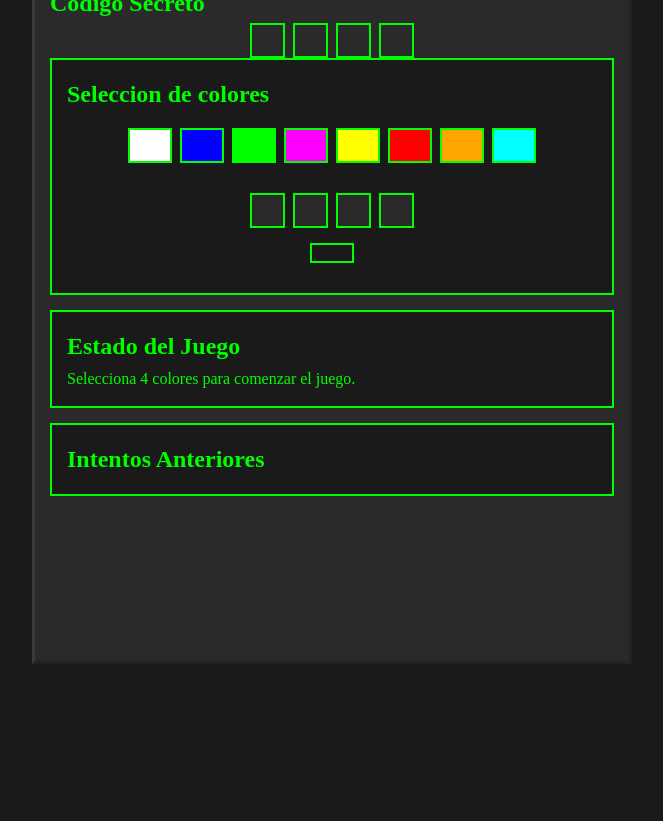
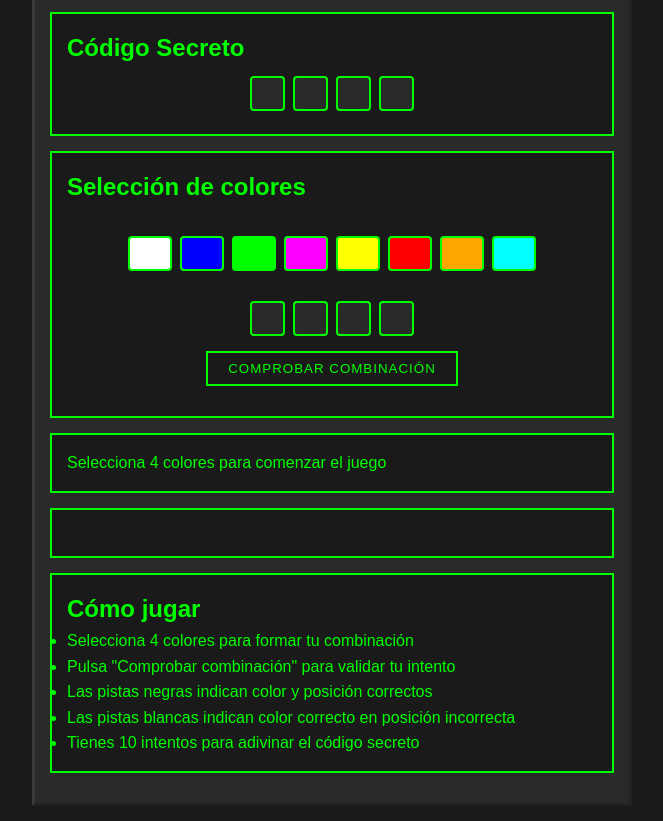
Before and after one commit to FranciscoFerna/MASTERMIND-JS, a plain HTML site: page index.html in a window 1280 px wide. Shown: the part 121-942 px from the top of the page, without its empty margins (308-971 px from the left). Before the commit the page ends 800 px from the top, so only its background shows below. Drawn offline with Linux system fonts and the light colour scheme; a web font is replaced by a local one.

Commit message:
Project finished, reviewed, something would be missing but there is no time. I hope you like it

```diff
--- a/index.html
+++ b/index.html
@@ -1,9 +1,11 @@
 <!DOCTYPE html>
-<html lang="en">
+<html lang="es">
 <head>
-  <!-- MetaTAGS - Aun por definir -->
     <meta charset="UTF-8">
     <meta name="viewport" content="width=device-width, initial-scale=1.0">
+    <meta name="description" content="Juego Mastermind - Adivina el código secreto">
+    <meta name="keywords" content="mastermind, juego, lógica, códigos, colores">
+    <meta name="author" content="Tu Nombre">
     <link rel="stylesheet" href="styles.css">
     <script src="script.js" defer></script>
     <title>MASTERMIND</title>
@@ -14,53 +16,91 @@
             <h1>MASTERMIND</h1>
         </header>
 
-    <!-- SectionMasterMind -> Codigo Secreto -->
-     <section">
+        <!-- Sección del código secreto -->
+        <section aria-label="Código Secreto">
             <h2>Código Secreto</h2>
-      <ul class="secret-code">
-        <li class="cell"></li>
-        <li class="cell"></li>
-        <li class="cell"></li>
-        <li class="cell"></li>
+            <ul class="secret-code" role="list">
+                <li class="cell" aria-label="Posición 1 del código secreto"></li>
+                <li class="cell" aria-label="Posición 2 del código secreto"></li>
+                <li class="cell" aria-label="Posición 3 del código secreto"></li>
+                <li class="cell" aria-label="Posición 4 del código secreto"></li>
             </ul>
         </section>
 
-     <!-- SectionPickerColor -> Seleccionar Color -->
-      <section>
-        <h2>Seleccion de colores</h2>
-        <ul class="color-palette" role="listbox">
-        <li><button class="color-option white"></button></li>
-        <li><button class="color-option blue" "></button></li>
-        <li><button class="color-option green"></button></li>
-        <li><button class="color-option violet"></button></li>
-        <li><button class="color-option yellow"></button></li>
-        <li><button class="color-option red"></li>
-        <li><button class="color-option orange"></button></li>
-        <li><button class="color-option cyan"></button></li>
+        <!-- Sección de selección de colores -->
+        <section aria-label="Selección de colores">
+            <h2>Selección de colores</h2>
+            <ul class="color-palette" role="listbox" aria-label="Paleta de colores disponibles">
+                <li>
+                    <button class="color-option white" aria-label="Seleccionar color blanco"></button>
+                </li>
+                <li>
+                    <button class="color-option blue" aria-label="Seleccionar color azul"></button>
+                </li>
+                <li>
+                    <button class="color-option green" aria-label="Seleccionar color verde"></button>
+                </li>
+                <li>
+                    <button class="color-option violet" aria-label="Seleccionar color violeta"></button>
+                </li>
+                <li>
+                    <button class="color-option yellow" aria-label="Seleccionar color amarillo"></button>
+                </li>
+                <li>
+                    <button class="color-option red" aria-label="Seleccionar color rojo"></button>
+                </li>
+                <li>
+                    <button class="color-option orange" aria-label="Seleccionar color naranja"></button>
+                </li>
+                <li>
+                    <button class="color-option cyan" aria-label="Seleccionar color cyan"></button>
+                </li>
             </ul>
 
-        <ul class="current-guess" role="list" n actual">
-          <li class="cell"></li>
-          <li class="cell"></li>
-          <li class="cell"></li>
-          <li class="cell"></li>
+            <div class="current-attempt">
+                <h3 class="visually-hidden">Intento actual</h3>
+                <ul class="current-guess" role="list" aria-label="Combinación actual">
+                    <li class="cell" aria-label="Posición 1 del intento actual"></li>
+                    <li class="cell" aria-label="Posición 2 del intento actual"></li>
+                    <li class="cell" aria-label="Posición 3 del intento actual"></li>
+                    <li class="cell" aria-label="Posición 4 del intento actual"></li>
                 </ul>
-        <button type="button" onclick="/* Function a implementar */"></button>
+                <button type="button" class="check-button" aria-label="Comprobar combinación">
+                    Comprobar combinación
+                </button>
+            </div>
         </section>
 
-      <!-- SectionInformations -> Seccion de informacion -->
-      <section>
+        <!-- Sección de información del juego -->
+        <section aria-label="Información del juego">
             <h2 class="visually-hidden">Estado del Juego</h2>
-        <p role="status">Selecciona 4 colores para comenzar el juego.</p>
+            <p role="status" aria-live="polite">
+                Selecciona 4 colores para comenzar el juego
+            </p>
+            <div class="game-controls"></div>
         </section>
 
-      <!-- SectionResults -> Seccion de resultados -->
-      <section>
+        <!-- Sección de historial de intentos -->
+        <section aria-label="Historial de intentos">
             <h2 class="visually-hidden">Intentos Anteriores</h2>
-        <ul class="attempts-history" role="log">
-          <!-- Las filas las crearemos dinamicamente con JavaScript -->
+            <ul class="attempts-history" role="log" aria-live="polite">
+                <!-- Las filas se crearán dinámicamente con JavaScript -->
+            </ul>
+        </section>
+
+        <!-- Sección de instrucciones -->
+        <section aria-label="Instrucciones del juego" class="instructions">
+            <h2>Cómo jugar</h2>
+            <ul>
+                <li>Selecciona 4 colores para formar tu combinación</li>
+                <li>Pulsa "Comprobar combinación" para validar tu intento</li>
+                <li>Las pistas negras indican color y posición correctos</li>
+                <li>Las pistas blancas indican color correcto en posición incorrecta</li>
+                <li>Tienes 10 intentos para adivinar el código secreto</li>
             </ul>
         </section>
     </main>
+
+
 </body>
 </html>
--- a/script.js
+++ b/script.js
@@ -6,6 +6,27 @@ const MAXIMO_INTENTOS = 10
 
 // Lista de colores disponibles
 const COLORES = ['white', 'blue', 'green', 'violet', 'yellow', 'red', 'orange', 'cyan'];
+
+// Esperamos a que cargue la pagina para empezar
+window.onload = function() {
+    // Iniciamos el juego
+    comenzarJuego();
+
+    // Añadimos los event listeners a los botones de colores
+    let botonesColores = document.querySelectorAll('.color-option');
+    for(let boton of botonesColores) {
+        boton.onclick = function() {
+            // Cuando hacemos click, cogemos el segundo nombre de clase que es el color
+            let color = boton.classList[1];
+            seleccionarColor(color);
+        }
+    }
+
+
+    let botonComprobar = document.querySelector('section button[type="button"]');
+    botonComprobar.textContent = 'Comprobar combinación';
+    botonComprobar.onclick = validaColoresUsuario;
+}
 
 // Funcion para comenzar un nuevo juego
 function comenzarJuego() {
@@ -34,7 +55,7 @@ function limpiarTablero() {
     }
 
     // Limpiar Historial
-    let historial = docuemnt.querySelector('.attempts-history');
+    let historial = document.querySelector('.attempts-history'); // Corregido el error de typo en document
     historial.innerHTML = '';
 
     // Ocultamos el codigo secreto
@@ -50,11 +71,11 @@ function seleccionarColor(color) {
         intentoActual.push(color);
 
         // Mostramos el color seleccionado
-        let casillas = document.querySelector('[role="status"]');
+        let casillas = document.querySelectorAll('.current-guess .cell'); // Corregido el selector
         casillas[intentoActual.length - 1].className = 'cell ' + color;
 
         // Actualizamos el mensaje
-        let mensaje = document.querySelectorAll('[role="status"]');
+        let mensaje = document.querySelector('[role="status"]'); // Corregido para seleccionar solo uno
         if (intentoActual.length === 4) {
             mensaje.textContent = 'Pulsa "Comprobar combinacion" para validar.';
         } else {
@@ -63,7 +84,6 @@ function seleccionarColor(color) {
     }
 }
 
-// Función para validar el intento del usuario
 function validaColoresUsuario() {
     // Comprobamos que se han seleccionado 4 colores
     if (intentoActual.length !== 4) {
@@ -124,7 +144,6 @@ function validaColoresUsuario() {
         casilla.className = 'cell'
     }
 
-
     // Actualizamos el mensaje
     let mensaje = document.querySelector('[role="status"]');
     mensaje.textContent = `Intento ${numeroIntentos} de ${MAXIMO_INTENTOS}. Selecciona tu proxima combinacion.`;
@@ -143,16 +162,16 @@ function agregarIntentoAlHistorial(exactos, coloresCorrectos) {
     let contenedorColores = document.createElement('ul');
     contenedorColores.className = 'attempt-colors';
 
+    // Añadimos cada color del intento
     for(let color of intentoActual) {
         let casilla = document.createElement('li');
         casilla.className = 'cell ' + color;
         contenedorColores.appendChild(casilla);
     }
-    // Añadir pistas (feedback)
+
     let contenedorPistas = document.createElement('ul');
     contenedorPistas.className = 'feedback';
 
-    // Añadir pistas negras (aciertos exactos)
     for(let i = 0; i < exactos; i++) {
         let pista = document.createElement('li');
         pista.className = 'feedback-peg';
@@ -160,7 +179,6 @@ function agregarIntentoAlHistorial(exactos, coloresCorrectos) {
         contenedorPistas.appendChild(pista);
     }
 
-    // Añadir pistas blancas (colores correctos)
     for(let i = 0; i < coloresCorrectos; i++) {
         let pista = document.createElement('li');
         pista.className = 'feedback-peg';
@@ -168,7 +186,6 @@ function agregarIntentoAlHistorial(exactos, coloresCorrectos) {
         contenedorPistas.appendChild(pista);
     }
 
-    // Añadir espacios vacíos
     for(let i = 0; i < (4 - exactos - coloresCorrectos); i++) {
         let pista = document.createElement('li');
         pista.className = 'feedback-peg';
@@ -177,5 +194,39 @@ function agregarIntentoAlHistorial(exactos, coloresCorrectos) {
 
     fila.appendChild(contenedorColores);
     fila.appendChild(contenedorPistas);
+
     historial.insertBefore(fila, historial.firstChild);
 }
+
+
+// Funcion para finalizar el juego cuando gana
+function finalizarJuegoGanado() {
+    mostrarCodigoSecreto();
+    let mensaje = document.querySelector('[role="status"]');
+    mensaje.textContent = '¡Felicidades! Has descubierto el código secreto.';
+    agregarBotonNuevoJuego();
+}
+
+// Funcion para finalizar el juego cuando pierde
+function finalizarJuegoPerdido() {
+    mostrarCodigoSecreto();
+    let mensaje = document.querySelector('[role="status"]');
+    mensaje.textContent = 'Juego terminado. No has logrado descubrir el código secreto.';
+    agregarBotonNuevoJuego();
+}
+
+// Funcion para mostrar el codigo secreto
+function mostrarCodigoSecreto() {
+    let casillas = document.querySelectorAll('.secret-code .cell');
+    for(let i = 0; i < codigoSecreto.length; i++) {
+        casillas[i].className = 'cell ' + codigoSecreto[i];
+    }
+}
+
+// Funcion para agregar el botón de nuevo juego
+function agregarBotonNuevoJuego() {
+    let boton = document.createElement('button');
+    boton.textContent = 'Nueva partida';
+    boton.onclick = comenzarJuego;
+    document.querySelector('section[aria-label="Información del juego"]').appendChild(boton);
+}
--- a/styles.css
+++ b/styles.css
@@ -21,12 +21,13 @@
 }
 
 body {
-  font-family: "Keania One";
+  font-family: "Keania One", sans-serif;
   background-color: var(--background-dark);
   color: var(--primary-color);
   line-height: 1.6;
   display: flex;
   justify-content: center;
+  align-items: center;
   min-height: 100vh;
   padding: var(--spacing-medium);
 }
@@ -34,7 +35,6 @@ body {
 main {
   background-color: var(--background-medium);
   border: 3px solid;
-  /* Usamos 2 tipos de colores de borde para dar la sensacion de un juego Arcade */
   border-color: var(--border-light) var(--border-dark) var(--border-dark) var(--border-light);
   padding: var(--spacing-medium);
   max-width: 600px;
@@ -47,11 +47,12 @@ header {
   padding: var(--spacing-medium);
   text-align: center;
   border: 2px solid var(--primary-color);
+  margin-bottom: var(--spacing-medium);
 }
 
 /* Estilos para los H1 */
 h1 {
-  font-size: 1.5em;
+  font-size: 2em;
   letter-spacing: 2px;
   text-shadow: 0 0 5px rgba(0, 255, 0, 0.5);
 }
@@ -70,6 +71,7 @@ section {
   justify-content: center;
   gap: var(--spacing-small);
   list-style: none;
+  margin: var(--spacing-small) 0;
 }
 
 /* Panel de selección de colores */
@@ -77,8 +79,9 @@ section {
   list-style: none;
   display: flex;
   justify-content: center;
+  flex-wrap: wrap;
   gap: var(--spacing-small);
-  margin-bottom: var(--spacing-medium);
+  margin: var(--spacing-medium) 0;
 }
 
 .current-guess {
@@ -89,30 +92,74 @@ section {
   margin: var(--spacing-medium) 0;
 }
 
-/* Historial de intentos */
 .attempts-history {
   list-style: none;
+  display: flex;
+  flex-direction: column;
+  gap: var(--spacing-small);
+  padding: var(--spacing-small);
+  max-height: 300px;
+  overflow-y: auto;
 }
 
-/* Elementos comunes */
+.attempt-row {
+  display: flex;
+  justify-content: space-between;
+  align-items: center;
+  gap: var(--spacing-medium);
+}
+
+.attempt-row ul {
+  padding: 0;
+  margin: 0;
+}
+
+.attempt-colors {
+  display: flex;
+  gap: var(--spacing-small);
+  list-style: none;
+  padding: 0;
+  margin: 0;
+}
+
+.feedback {
+  display: flex;
+  gap: var(--spacing-small);
+  justify-content: flex-start;
+  list-style: none;
+  padding: 0;
+  margin: 0;
+}
+
 .cell {
   width: var(--cell-size);
   height: var(--cell-size);
   border: 2px solid var(--primary-color);
   background-color: var(--background-medium);
+  border-radius: 4px;
 }
+
+.feedback-peg {
+  width: calc(var(--cell-size) / 2);
+  height: calc(var(--cell-size) / 2);
+  border: 1px solid var(--primary-color);
+  border-radius: 50%; /* Forma circular */
+  background-color: var(--background-medium);
+}
+
 
 .color-option {
   width: var(--cell-size);
   height: var(--cell-size);
   border: 2px solid var(--primary-color);
   cursor: pointer;
-  transition: transform 0.2s, box-shadow 0.2s;
+  border-radius: 4px;
+  transition: transform 0.2s;
 }
 
 .color-option:hover {
   transform: scale(1.1);
-  box-shadow: 0 0 10px rgba(0, 255, 0, 0.5);
+  box-shadow: 0 0 10px (0, 255, 0, 0.5);
 }
 
 button {
@@ -130,38 +177,27 @@ button {
 
 button:hover {
   color: var(--background-dark);
-  box-shadow: 0 0 10px rgba(0, 255, 0, 0.5);
+  box-shadow: 0 0 10px ;
+}
+
+/* Ocultar visualmente */
+.visually-hidden {
+  position: absolute;
+  width: 1px;
+  height: 1px;
+  padding: 0;
+  margin: -1px;
+  overflow: hidden;
+  clip: rect(0, 0, 0, 0);
+  border: 0;
 }
 
 /* Colores del juego */
-.white {
-  background-color: #ffffff;
-}
-
-.blue {
-  background-color: #0000ff;
-}
-
-.green {
-  background-color: #00ff00;
-}
-
-.violet {
-  background-color: #ff00ff;
-}
-
-.yellow {
-  background-color: #ffff00;
-}
-
-.red {
-  background-color: #ff0000;
-}
-
-.orange {
-  background-color: #ffa500;
-}
-
-.cyan {
-  background-color: #00ffff;
-}
+.white { background-color: #ffffff; }
+.blue { background-color: #0000ff; }
+.green { background-color: #00ff00; }
+.violet { background-color: #ff00ff; }
+.yellow { background-color: #ffff00; }
+.red { background-color: #ff0000; }
+.orange { background-color: #ffa500; }
+.cyan { background-color: #00ffff; }
```
Lines whose indentation alone changed are shown as unchanged.
